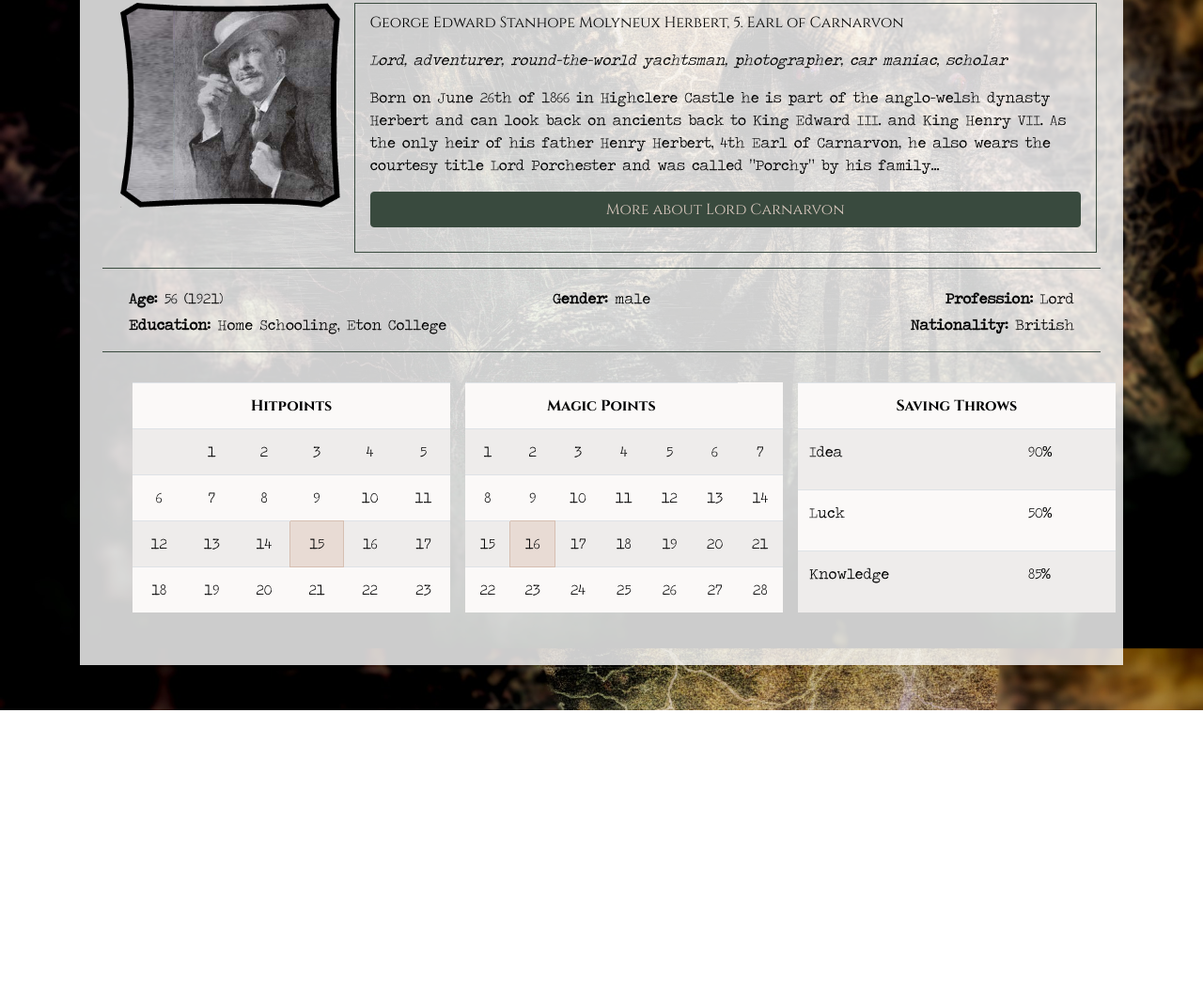
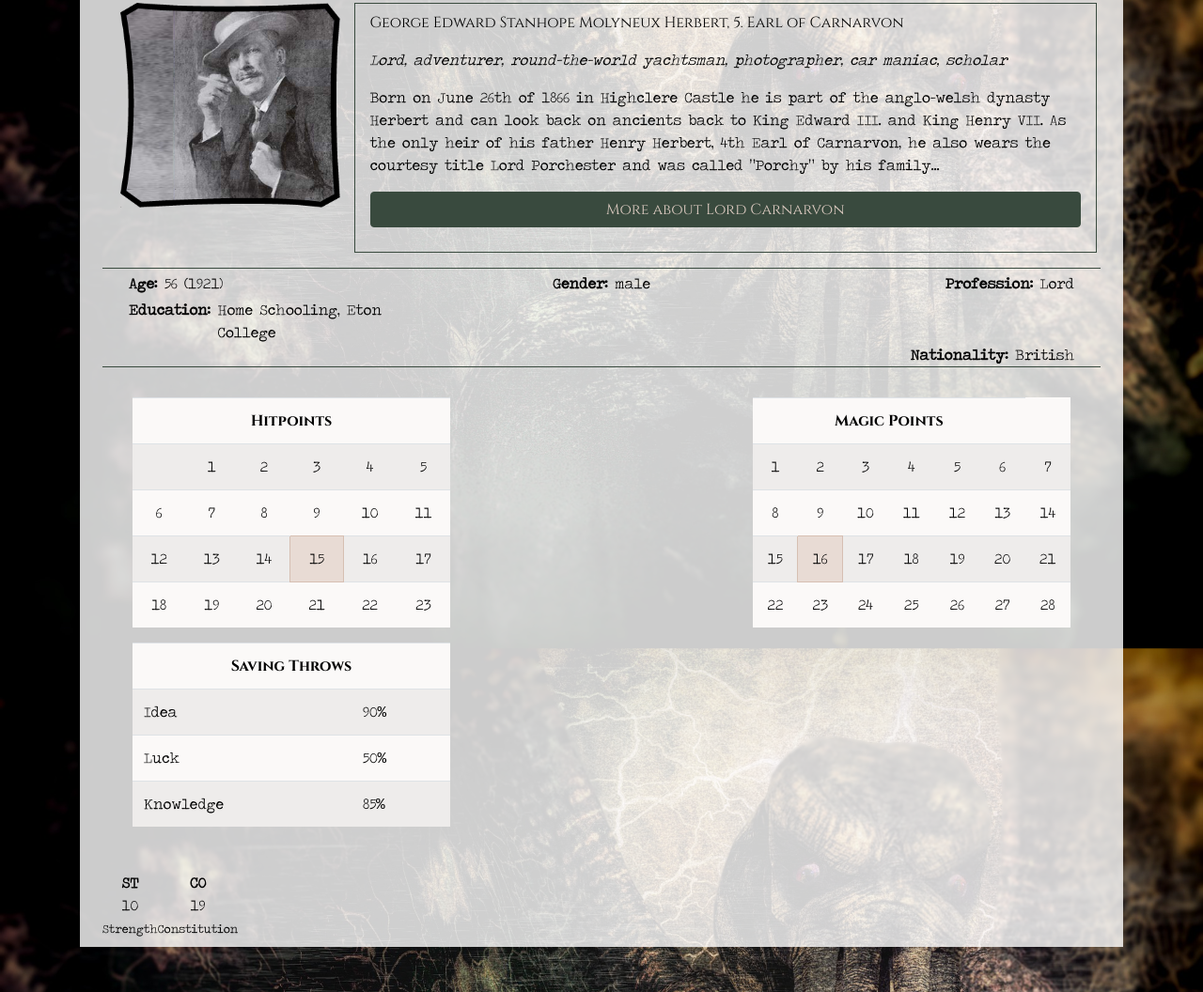
Before and after one commit to FeliOdras/Cthulhupark-Character-Manager, a website: page playerChars/lordcarnarvon.html in a window 1280 px wide. Shown: the part 163-1219 px from the top of the page at 94% size. Before the commit the page ends 919 px from the top, so only its background shows below. Drawn offline with nearby package versions, Linux system fonts and the light colour scheme; a web font is replaced by a local one.

Commit message:
Adjusted style of attribute tables

```diff
--- a/assets/scss/custom-style.scss
+++ b/assets/scss/custom-style.scss
@@ -8,6 +8,10 @@
 @import "partials/colors";
 @import "partials/chars";
 
+* {
+    box-sizing: border-box;
+}
+
 .w-33 {
     width: 33%;
 }
--- a/playerChars/lordcarnarvon.html
+++ b/playerChars/lordcarnarvon.html
@@ -110,30 +110,30 @@
                     </div>
                 </section>
             </div>
-            <div class="d-flex justify-content-md-between flex-wrap border-bottom border-top border-primary my-3 py-3 flex-sm-column flex-md-row">
-                <section class="charDescGen charDescAge flex-wrap d-flex px-4 justify-content-md-start justify-content-sm-between pt-1 col-md-4">
+            <div class="d-flex justify-content-md-between flex-wrap border-bottom border-top border-primary my-3 flex-sm-column flex-md-row">
+                <section class="charDescGen charDescAge flex-wrap d-flex px-md-4 justify-content-md-start justify-content-sm-between pt-1 col-md-4">
                     <div class="label px-1">Age: </div>
                     <div class="content px-1 flex-grow-sm-1">56 (1921)</div>
                 </section>
-                <section class="charDescGen charDescGender d-flex px-4 justify-content-md-center justify-content-sm-between pt-1 col-md-4">
+                <section class="charDescGen charDescGender d-flex px-md-4 justify-content-md-center justify-content-sm-between pt-1 col-md-4">
                     <div class="label px-1">Gender: </div>
                     <div class="content px-1">male</div>
                 </section>
-                <section class="charDescGen charDescProfession d-flex px-4 justify-content-md-end justify-content-sm-between pt-1 col-md-4">
+                <section class="charDescGen charDescProfession d-flex px-md-4 justify-content-md-end justify-content-sm-between pt-1 col-md-4 col-12">
                     <div class="label px-1">Profession: </div>
                     <div class="content px-1">Lord</div>
                 </section>
-                <section class="charDescGen charDescEducation d-flex px-4 justify-content-md-start justify-content-sm-between pt-1 ">
+                <section class="charDescGen charDescEducation d-flex px-md-4 justify-content-md-start justify-content-sm-between pt-1 col-md-4 col-12">
                     <div class="label px-1">Education: </div>
                     <div class="content px-1">Home Schooling, Eton College</div>
                 </section>
-                <section class="charDescGen charDescNationality d-flex px-4 justify-content-md-end justify-content-sm-between pt-1">
+                <section class="charDescGen charDescNationality d-flex px-md-4 justify-content-md-end justify-content-sm-between pt-1col-md-4 col-12">
                     <div class="label px-1">Nationality: </div>
                     <div class="content px-1">British</div>
                 </section>
             </div>
-            <section class="pointsAttributes d-flex my-3 py-3 px-4 d-flex">
-                <table class="hitPoints table-striped table-light table col-md-4 p-2 text-center mx-2">
+            <section class="pointsAttributes d-flex my-3 py-3 px-md-4 d-flex flex-column flex-md-row flex-md-wrap justify-content-between">
+                <table class="hitPoints table-striped table-light table col-lg-4 col-lg-4 col-md-5 col-12 p-md-2 text-center mx-2">
                     <thead>
                         <tr>
                             <td colspan="6" class="headline font-weight-bold text-center">Hitpoints</td>
@@ -174,7 +174,7 @@
                         </tr>
                     </tbody>
                 </table>
-                <table class="magicPoints table-striped table-light table col-md-4 p-2 text-center mx-2">
+                <table class="magicPoints table-striped table-light table col-lg-4 col-md-5 p-2 text-center mx-2">
                     <thead>
                         <tr>
                             <td colspan="6" class="headline font-weight-bold text-center">Magic Points</td>
@@ -219,7 +219,7 @@
                         </tr>
                     </tbody>
                 </table>
-                <table class="savingThrows table-striped table-light table col-md-4 p-2 mx-2">
+                <table class="savingThrows table-striped table-light table col-lg-4 col-md-12 p-2 mx-2">
                     <thead>
                         <tr>
                             <td colspan="6" class="headline font-weight-bold text-center">Saving Throws</td>
@@ -241,6 +241,18 @@
                     </tbody>
                 </table>
             </section>
+            <section class="charAttributes d-flex flex-column flex-md-row">
+                <div class="STR d-flex  flex-md-column text-center justify-content-between">
+                    <div class="STRatt"><strong>ST</strong></div>
+                    <div class="STRval">10</div>
+                    <div class="STRdec"><small>Strength</small></div>
+                </div>
+                <div class="STR d-flex  flex-md-column text-center justify-content-between">
+                    <div class="STRatt"><strong>CO</strong></div>
+                    <div class="STRval">19</div>
+                    <div class="STRdec"><small>Constitution</small></div>
+                </div>
+            </section>
         </article>
     </main>
 </body>
```
Also changed, not shown: assets/css/custom-style.css.
